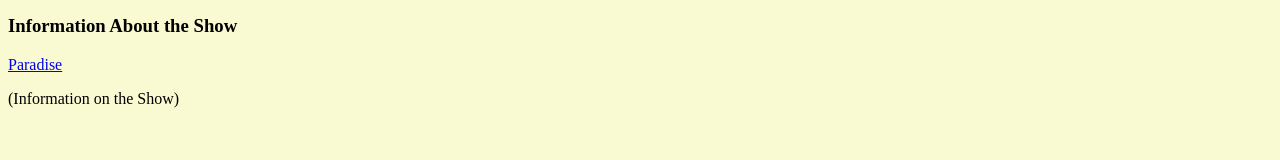
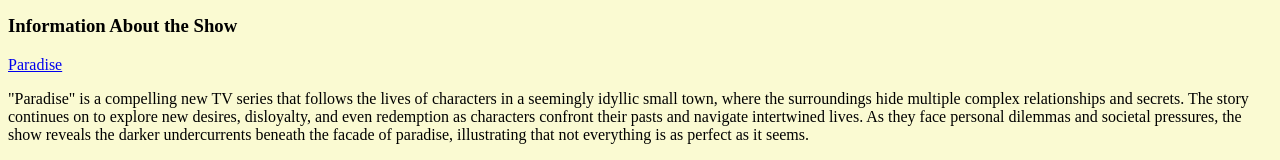
Before and after one commit to mcrawley1866/CITC1300, a plain HTML site: page Intro_to_html/index.html in a window 1280 px wide. Shown: the part 808-968 px from the top of the page. Before the commit the page ends 932 px from the top, so only its background shows below. Drawn offline with Linux system fonts and the light colour scheme.

Commit message:
Update index.html

```diff
--- a/Intro_to_html/index.html
+++ b/Intro_to_html/index.html
@@ -35,7 +35,7 @@
 
     <h3>Information About the Show</h3>
        <a href="https://www.imdb.com/title/tt27444205/" target="_blank">Paradise</a>
-    <p>(Information on the Show)</p>
-   </body>
+        <p>"Paradise" is a compelling new TV series that follows the lives of characters in a seemingly idyllic small town, where the surroundings hide multiple complex relationships and secrets. The story continues on to explore new desires, disloyalty, and even redemption as characters confront their pasts and navigate intertwined lives. As they face personal dilemmas and societal pressures, the show reveals the darker undercurrents beneath the facade of paradise, illustrating that not everything is as perfect as it seems.</p>
+    </body>
 
 </html>
```
